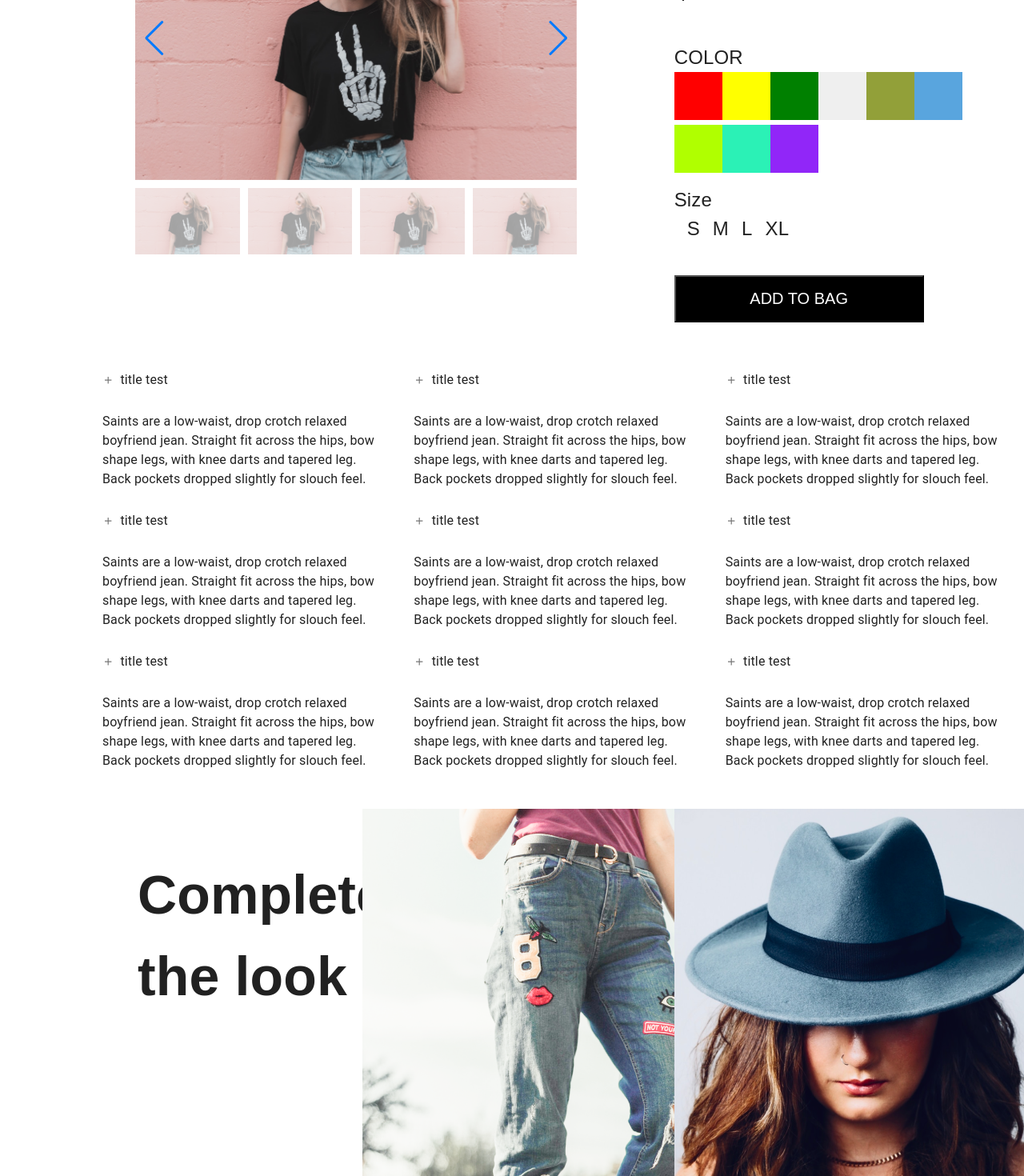
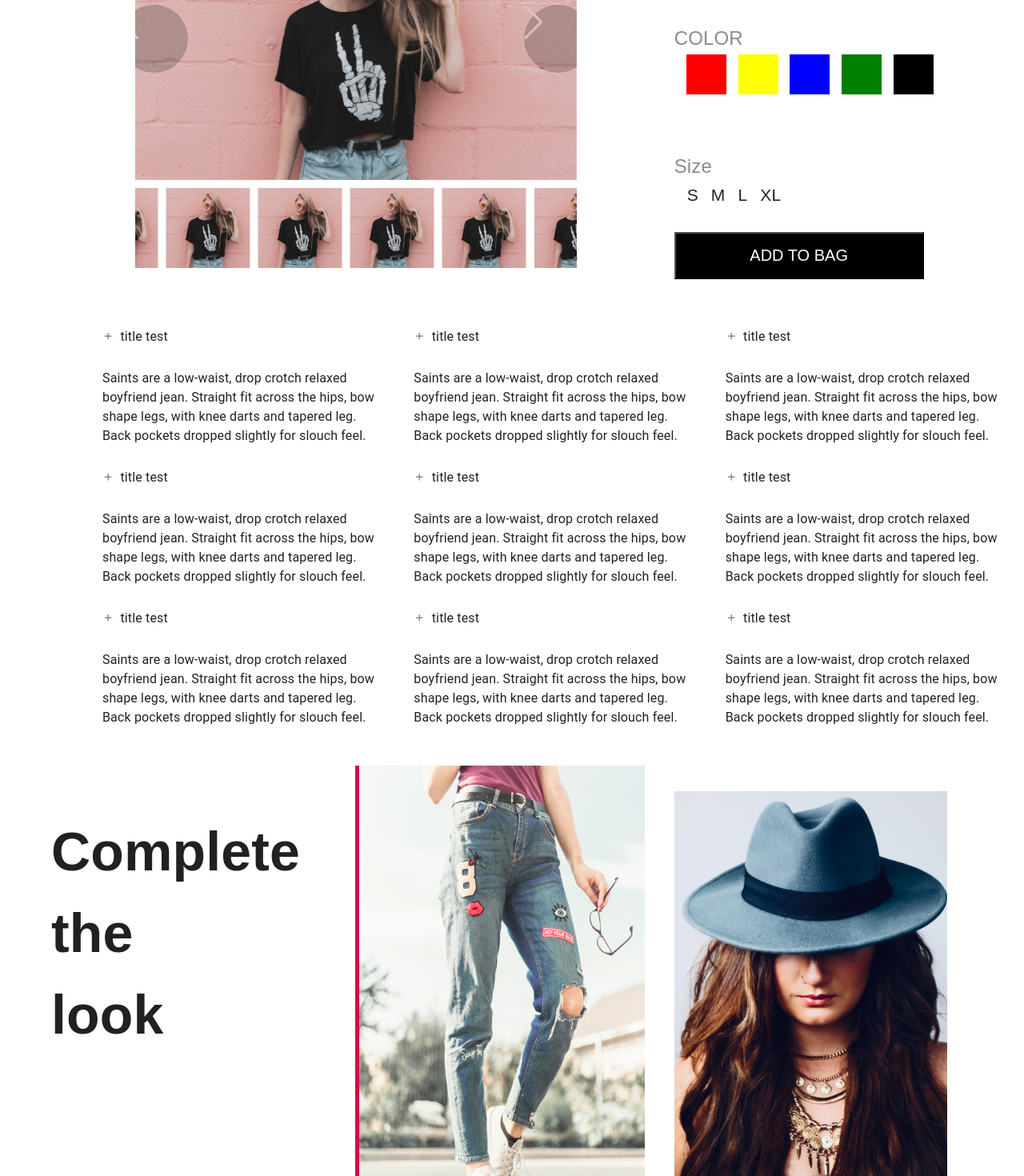
Before and after one commit to G-Gateway-React/ecommerce-MB, a React (Create React App) app: page / in a window 1280 px wide. Shown: the part 160-1630 px from the top of the page at 80% size. Built offline with nearby package versions, Linux system fonts and the light colour scheme; a web font is replaced by a local one.

Commit message:
edit slider & add array & change names

```diff
--- a/src/components/Button/styleButton.js
+++ b/src/components/Button/styleButton.js
@@ -3,8 +3,11 @@
 import styled from "styled-components";
 
 export const Buttons = styled.button`
-  width : 60px ;
-  height : 60px ;
+  box-sizing: border-box;
+  width : 50px ;
+  height : 50px ;
   background-color: ${props => props.background};
   border: none;
+  //margin: 1rem;
+  margin-left: 4%;
 `;
--- a/src/components/Complete_Look/Complete_Look.tsx
+++ b/src/components/Complete_Look/index.tsx
@@ -1,10 +1,6 @@
 import {Container , Grid} from "@mui/material";
 import {ImagePath} from "../ImagePath/ImagePath";
-import {Img, Title} from "./styleComplete_Look";
-
-
-
-
+import {Img, Img1, Title} from "./styleComplete_Look";
 export const CompleteLook = () => {
     return (
         <Container maxWidth="lg">
@@ -14,7 +10,7 @@ export const CompleteLook = () => {
                         the look</Title>
                 </Grid>
                 <Grid item xs={6} md={4}>
-                    <img src={ImagePath.Trouser} alt='Trouser'/>
+                    <Img1 src={ImagePath.Trouser} alt='Trouser'/>
                 </Grid>
                 <Grid item xs={6} md={4}>
                     <Img src={ImagePath.Cap} alt='Cap'/>
--- a/src/components/Complete_Look/styleComplete_Look.js
+++ b/src/components/Complete_Look/styleComplete_Look.js
@@ -4,10 +4,17 @@ export const Title = styled.h2`
   font-family: Helvetica Neue LT Std , sans-serif;
   font-size: 68px;
   font-weight: 700;
-  margin-left : 108px ;
+  width: 60%;
 `;
-
+export const Img1 = styled.img`
+  margin-left: -9px;
+  width: 362px;
+  height: 600px;
+  border-left: 5px solid #D1094B;
+  border-bottom: 5px solid #D1094B;
+`
 export const Img = styled.img`
-   width: 449px;
-  height:665.82px
+  width: 341px;
+  height: 500px;
+  margin-top: 32px;
 `;
--- a/src/components/Gallery/Gallery.tsx
+++ b/src/components/Gallery/Gallery.tsx
@@ -1,22 +1,18 @@
 import {ImagePath} from "../ImagePath/ImagePath";
 import {Container, Grid} from "@mui/material";
 import {Flex, Img, Title} from "./styleGallery";
-
-
 export const Gallery = () => {
     return (
         <Container maxWidth="lg">
             <Title className='flex'>
                  YOU MAY ALSO LIKE
             </Title>
-
             <Flex>
                     <Img src={ImagePath.Shose1} alt='Shose1'/>
                     <Img src={ImagePath.Shose2} alt='Shose2'/>
                     <Img src={ImagePath.Shose3} alt='Shose3'/>
                     <Img src={ImagePath.Shose1} alt='Shose4'/>
             </Flex>
-
         </Container>
     )
 
--- a/src/components/Signup-Form/Signup-Form.tsx
+++ b/src/components/SignupForm/index.tsx
@@ -2,7 +2,7 @@ import * as React from 'react';
 import Box from '@mui/material/Box';
 import TextField from '@mui/material/TextField';
 import {Container} from "@mui/material";
-import {Pargraph, Title} from "./styleSignup-Form";
+import {Pargraph, Title} from "./styleSignupForm";
 
 export default function BasicTextFields() {
     return (
--- a/src/components/Swiper/Swiper.tsx
+++ b/src/components/Swiper/Swiper.tsx
@@ -1,24 +1,19 @@
 import React, { useRef, useState } from "react";
 import {ImagePath} from "../ImagePath/ImagePath";
-// Import Swiper React components
 import { Swiper, SwiperSlide } from "swiper/react";
-
-// Import Swiper styles
 import "swiper/css";
 import "swiper/css/free-mode";
 import "swiper/css/navigation";
 import "swiper/css/thumbs";
 import './style.css'
 import {Box, Span, P, Subspan, Size, Div, Button} from './styleSwiper'
-
-// import required modules
 import { FreeMode, Navigation, Thumbs } from "swiper";
 import {Container, Grid} from "@mui/material";
 import {Buttons} from "../Button/styleButton";
 
+const colorsButtons = ["red" , "yellow" , "blue" , "green" , "black" , "white"]
 export default function Slider() {
     const [thumbsSwiper, setThumbsSwiper] = useState(null);
-
     return (
         <>
             <Container maxWidth="lg">
@@ -28,8 +23,6 @@ export default function Slider() {
                         <Box>
                     <Swiper
                         style={{
-                            // "--swiper-navigation-color": "#fff",
-                            // "--swiper-pagination-color": "#fff",
                         }}
                         loop={true}
                         spaceBetween={10}
@@ -73,12 +66,6 @@ export default function Slider() {
                         <SwiperSlide>
                             <img src={ImagePath.Product} />
                         </SwiperSlide>
-                        <SwiperSlide>
-                            <img src={ImagePath.Product} />
-                        </SwiperSlide>
-                        <SwiperSlide>
-                            <img src={ImagePath.Product} />
-                        </SwiperSlide>
                     </Swiper>
                 </Box>
                 </Container>
@@ -88,15 +75,12 @@ export default function Slider() {
                         <Span>SKELETON HAND SHIRT</Span>
                         <P>$24.59</P>
                         <Subspan>COLOR</Subspan>
-                            <Buttons background={'red'} ></Buttons>
-                            <Buttons background={'yellow'} ></Buttons>
-                            <Buttons background={'green'} ></Buttons>
-                            <Buttons background={'#66'} ></Buttons>
-                            <Buttons background={'#92a039'} ></Buttons>
-                            <Buttons background={'#59a5de'} ></Buttons>
-                            <Buttons background={'#b0ff00'} ></Buttons>
-                            <Buttons background={'#2bf1b6'} ></Buttons>
-                            <Buttons background={'#9126f8'} ></Buttons>
+                            {
+                                colorsButtons.map((item,index) => {
+                                    return <Buttons key={index} background={item} ></Buttons>
+                                })
+                            }
+
                         </Box>
                         <Subspan>Size</Subspan>
                         <Div>
@@ -109,8 +93,6 @@ export default function Slider() {
                     </Grid>
                 </Grid>
             </Container>
-
-
         </>
     );
 }
--- a/src/components/Swiper/style.css
+++ b/src/components/Swiper/style.css
@@ -2,75 +2,57 @@
     width: 100%;
     height: 100%;
 }
-
 .swiper-slide {
     text-align: center;
     font-size: 18px;
     background: #fff;
-
-    /* Center slide text vertically */
-    /*display: -webkit-box;*/
-    /*display: -ms-flexbox;*/
-    /*display: -webkit-flex;*/
-    /*display: flex;*/
-    /*-webkit-box-pack: center;*/
-    /*-ms-flex-pack: center;*/
-    /*-webkit-justify-content: center;*/
-    /*justify-content: center;*/
-    /*-webkit-box-align: center;*/
-    /*-ms-flex-align: center;*/
-    /*-webkit-align-items: center;*/
-    /*align-items: center;*/
 }
-
 .swiper-slide img {
     display: block;
     width: 100%;
     height: 100%;
     object-fit: cover;
 }
-
 body {
     background: #000;
     color: #000;
 }
-
 .swiper {
     width: 100%;
     height: 300px;
-    /*margin-left: auto;*/
-    /*margin-right: auto;*/
 }
-
 .swiper-slide {
     background-size: cover;
     background-position: center;
 }
-
 .mySwiper2 {
     height: 80%;
     width: 100%;
 }
-
 .mySwiper {
     height: 20%;
     box-sizing: border-box;
     padding: 10px 0;
 }
-
 .mySwiper .swiper-slide {
-    width: 25%;
-    height: 100%;
-    opacity: 0.4;
+    width: 105px !important;
+    height: 100px;
 }
-
 .mySwiper .swiper-slide-thumb-active {
     opacity: 1;
 }
-
 .swiper-slide img {
     display: block;
     width: 100%;
     height: 100%;
     object-fit: cover;
 }
+.swiper-button-next:after, .swiper-button-prev:after{
+    color: white;
+    width: 85px;
+    height: 85px;
+    border-radius: 100px;
+    background: #000000;
+    position: absolute;
+    opacity: 0.2;
+}
--- a/src/components/Swiper/styleSwiper.js
+++ b/src/components/Swiper/styleSwiper.js
@@ -1,13 +1,5 @@
 import styled from "styled-components";
-
-
-
 export const Box = styled.div`
-  //  display:flex ;
-  //justify-items: flex-start;
-  //justify-content: flex-start;
-  //margin-left:20px ;
-  //flex-direction: column;
   margin-top: 2rem;
 `;
 
@@ -20,21 +12,30 @@ export const P = styled.p`
  font-size : 40px ;
   font-weight : 600 ;
   font-family: Helvetica Neue LT Std , sans-serif;
+  margin-top: 1rem;
 `;
 export const Subspan = styled.span`
  font-size : 24px ;
   font-family: Helvetica Neue LT Std , sans-serif;
   display: flex;
   margin-top: 10px;
+  margin-bottom: 2px;
+  color: #8C8C8C;
 `;
 export const Size = styled.span`
- font-size : 24px ;
+ font-size : 21px ;
   font-family: Helvetica Neue LT Std , sans-serif;
   display: flex;
   flex-direction: row;
   padding-left: 1rem;
+  &:hover {
+    background: linear-gradient(179.15deg, rgba(217, 217, 217, 0) 39.93%, #D1094B 99.27%);
+    opacity: 0.6;
+    width: 40px;
+    height: 40px;
+  }
+`;
 
-`;
 export const Div = styled.div`
   display: flex;
   flex-direction: row;
@@ -45,5 +46,5 @@ export const Button = styled.button`
   width: 312px;
   color: white;
   font-size: 20px;
-  margin-top: 40px;
+  margin-top: 30px;
 `;
--- a/src/pages/Product/Product.tsx
+++ b/src/pages/Product/Product.tsx
@@ -1,10 +1,9 @@
 import CustomizedAccordions from "../../components/Acordinate/Acordinate";
 import {Container, Grid} from "@mui/material";
-import {CompleteLook} from "../../components/Complete_Look/Complete_Look";
+import {CompleteLook} from "../../components/Complete_Look";
 import {Gallery} from "../../components/Gallery/Gallery";
-import BasicTextFields from "../../components/Signup-Form/Signup-Form";
+import BasicTextFields from "../../components/SignupForm";
 import Slider from "../../components/Swiper/Swiper";
-
 
 const Product = () => {
     return (
```
Also changed, not shown: src/components/Acordinate/Acordinate.tsx (+0 -51 lines), src/components/SignupForm/styleSignupForm.js (renamed from src/components/Signup-Form/styleSignup-Form.js).
